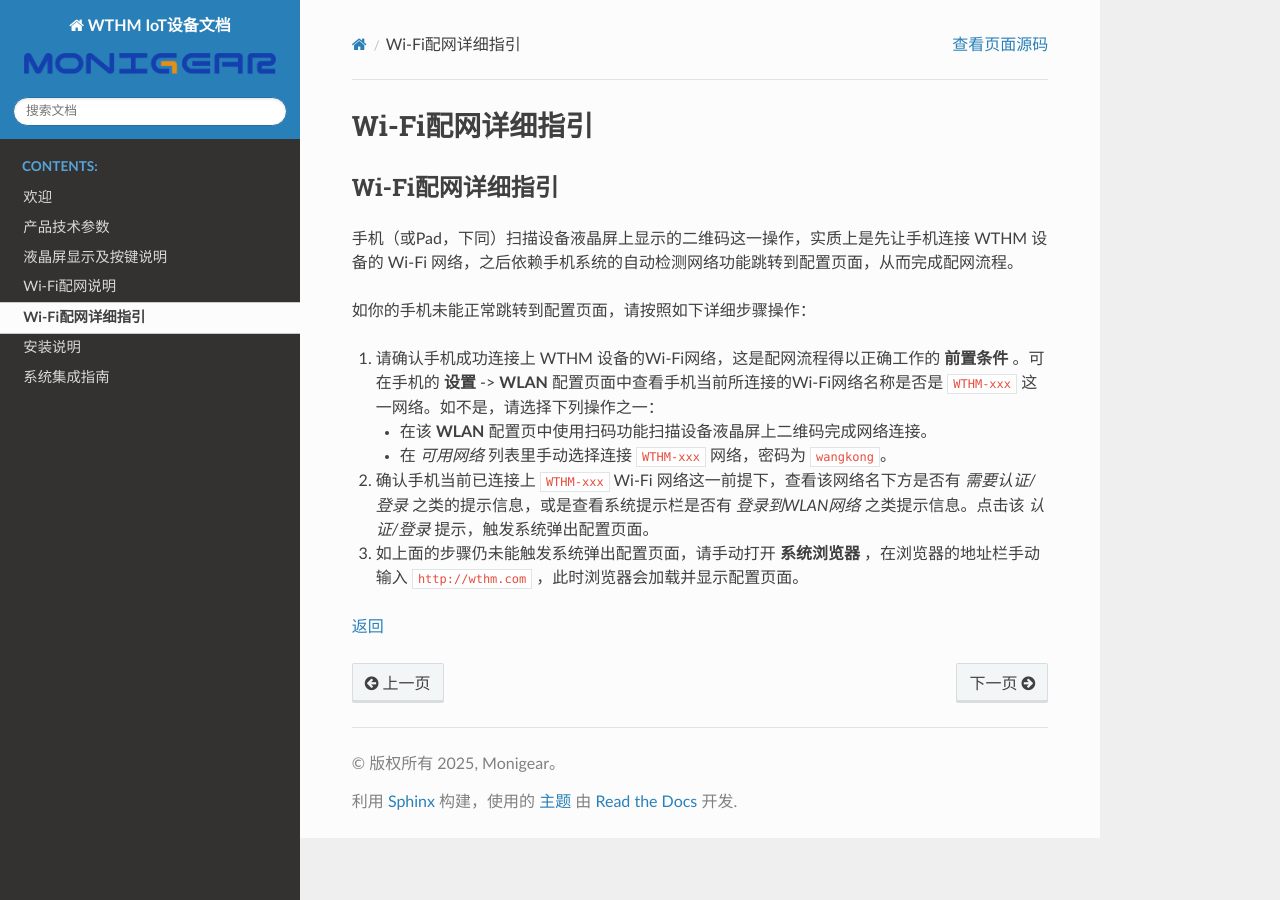
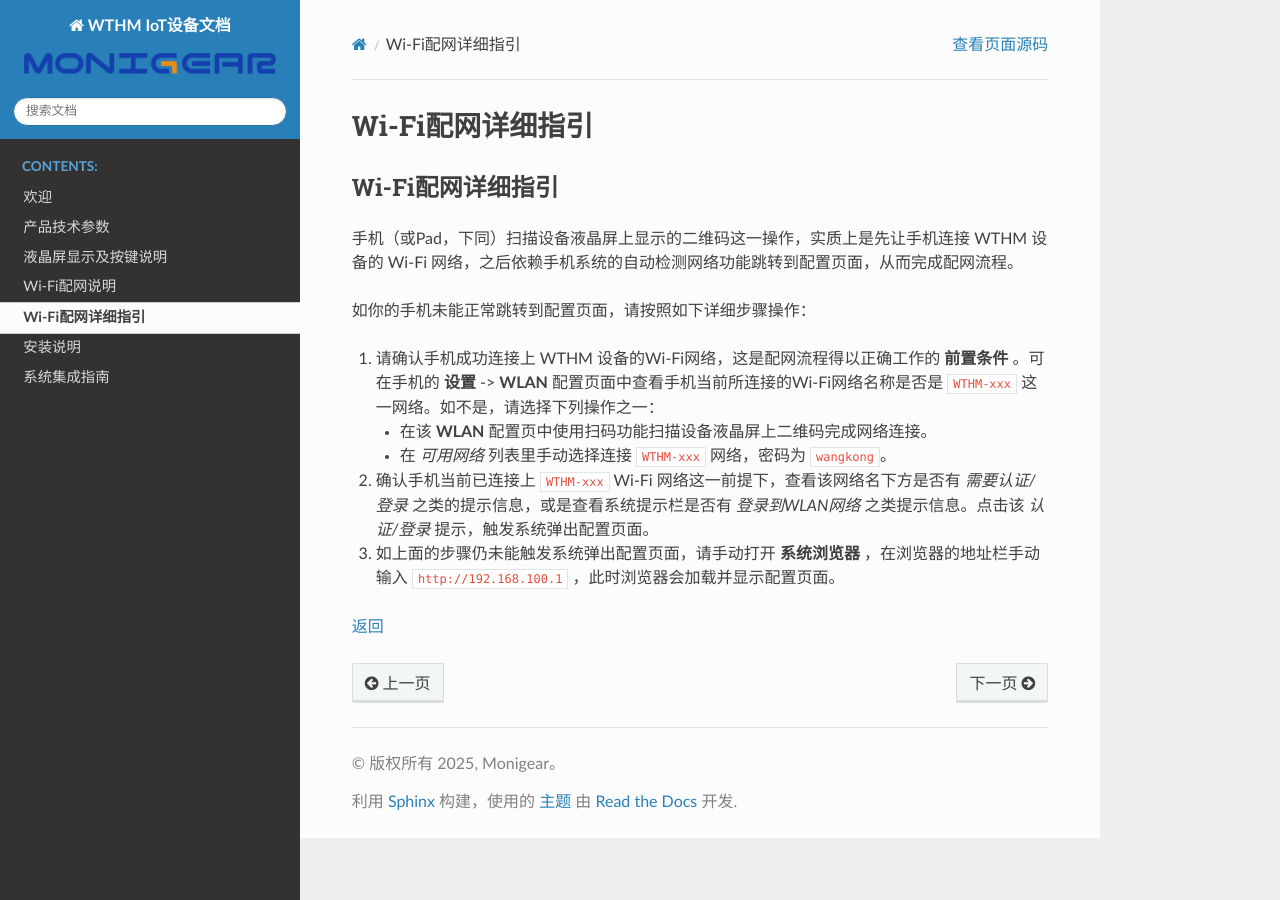
Before and after one commit to laosongbaba/wthm_docs_sphinx, a Sphinx documentation site: the page built from docs/detailed-instructions.rst, in a window 1280 px wide. Built offline with Sphinx 7.4.7 and the Read the Docs theme 3.1.0, drawn with Linux system fonts in a browser that asks for light colours; some of the changed lines change nothing that is shown.

Commit message:
Replace with 'http://192.168.100.1'

```diff
--- a/docs/en/detailed-instructions.rst
+++ b/docs/en/detailed-instructions.rst
@@ -12,6 +12,6 @@ If your mobile phone fails to redirect to the configuration page normally, pleas
 
 2. After confirming that the phone is currently connected to the ``WTHM-xxx`` Wi-Fi network, check whether there is a prompt such as `Authentication Required/Login` below the network name, or whether there is a prompt such as `Login to WLAN Network` in the system notification bar. Click the `Authentication/Login` prompt to trigger the system to pop up the configuration page.
 
-3. If the steps above still fail to trigger the system to pop up the configuration page, please manually open the **System Browser**, and manually enter ``http://wthm.com`` in the browser's address bar. The browser will then load and display the configuration page.
+3. If the steps above still fail to trigger the system to pop up the configuration page, please manually open the **System Browser**, and manually enter ``http://192.168.100.1`` in the browser's address bar. The browser will then load and display the configuration page.
 
 :doc:`Back <wifi-config>`
--- a/docs/zh/detailed-instructions.rst
+++ b/docs/zh/detailed-instructions.rst
@@ -12,6 +12,6 @@ Wi-Fi配网详细指引
 
 2. 确认手机当前已连接上 ``WTHM-xxx`` Wi-Fi 网络这一前提下，查看该网络名下方是否有 `需要认证/登录` 之类的提示信息，或是查看系统提示栏是否有 `登录到WLAN网络` 之类提示信息。点击该 `认证/登录` 提示，触发系统弹出配置页面。
 
-3. 如上面的步骤仍未能触发系统弹出配置页面，请手动打开 **系统浏览器** ，在浏览器的地址栏手动输入 ``http://wthm.com`` ，此时浏览器会加载并显示配置页面。
+3. 如上面的步骤仍未能触发系统弹出配置页面，请手动打开 **系统浏览器** ，在浏览器的地址栏手动输入 ``http://192.168.100.1`` ，此时浏览器会加载并显示配置页面。
 
 :doc:`返回 <wifi-config>`
```
